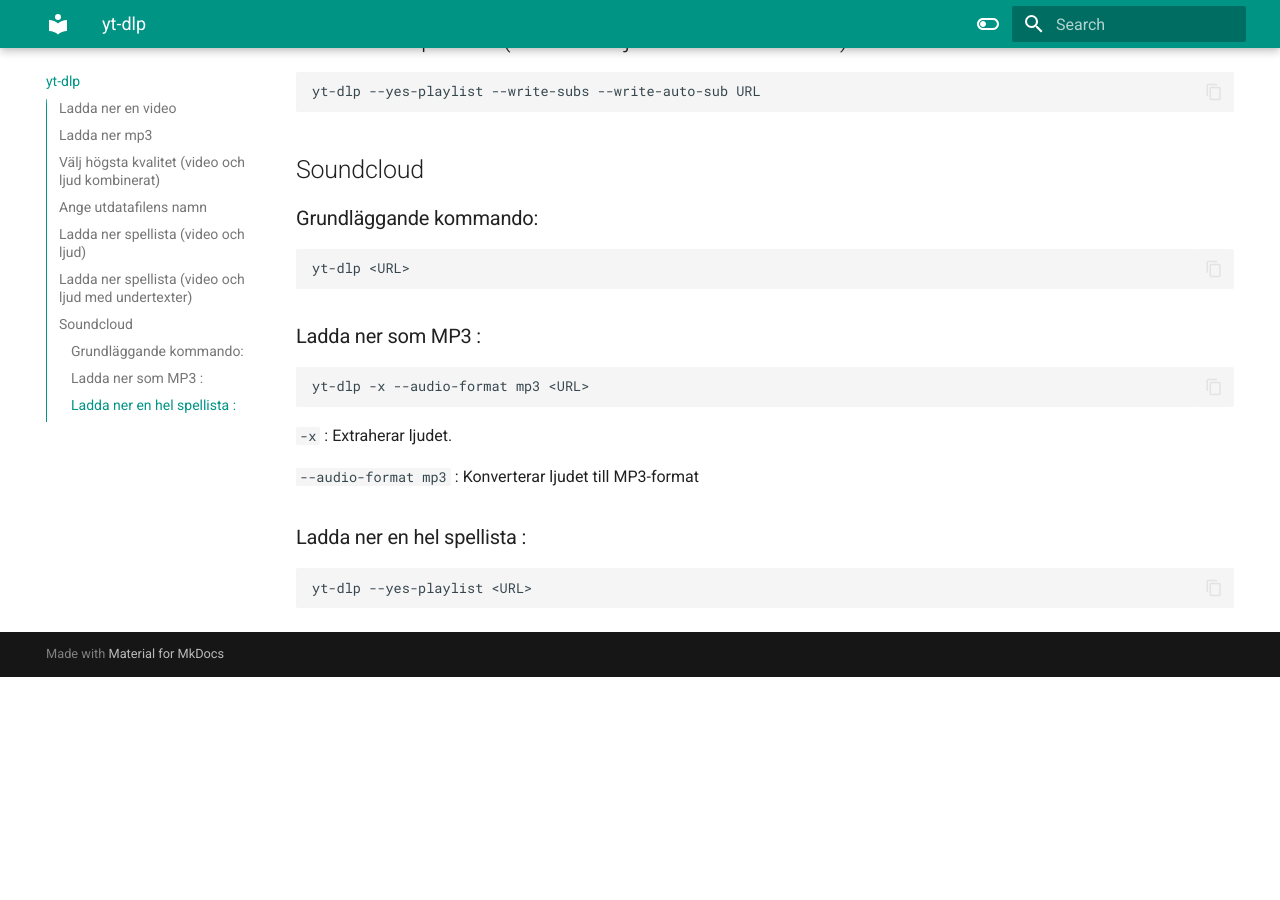
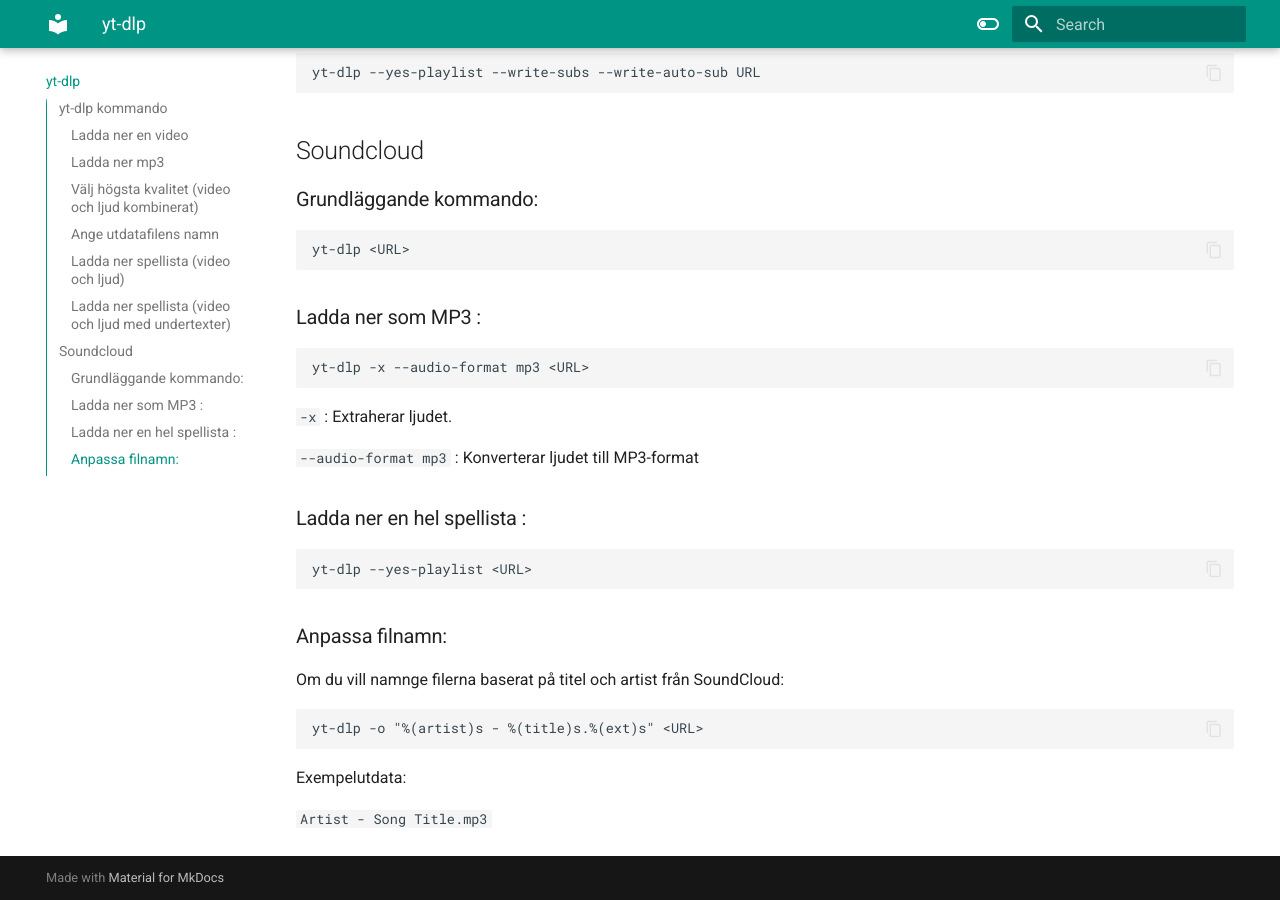
Before and after one commit to wahlstrommm/yt-dlp, an MkDocs documentation site: the page built from docs/index.md, in a window 1280 px wide and 900 px high, scrolled down 862 px. Built offline with MkDocs 1.6.1 and Material for MkDocs 9.7.7, drawn with Linux system fonts in a browser that asks for light colours; before the commit the page ends 1539 px from its top, so only the background shows below that.

Commit message:
Update md with soundcloud info

````diff
--- a/docs/index.md
+++ b/docs/index.md
@@ -1,36 +1,38 @@
 # yt-dlp
 
-## Ladda ner en video
+## yt-dlp kommando
+
+### Ladda ner en video
 
 ```bash
 yt-dlp URL
 ```
 
-## Ladda ner mp3
+### Ladda ner mp3
 
 ```bash
 yt-dlp -x --audio-format mp3 URL
 ```
 
-## Välj högsta kvalitet (video och ljud kombinerat)
+### Välj högsta kvalitet (video och ljud kombinerat)
 
 ```bash
 yt-dlp -f best URL
 ```
 
-## Ange utdatafilens namn
+### Ange utdatafilens namn
 
 ```bash
 yt-dlp -o "%(title)s.%(ext)s" URL
 ```
 
-## Ladda ner spellista (video och ljud)
+### Ladda ner spellista (video och ljud)
 
 ```bash
 yt-dlp --yes-playlist URL
 ```
 
-## Ladda ner spellista (video och ljud med undertexter)
+### Ladda ner spellista (video och ljud med undertexter)
 
 ```bash
 yt-dlp --yes-playlist --write-subs --write-auto-sub URL
@@ -65,3 +67,17 @@
 ```bash
 yt-dlp --yes-playlist <URL>
 ```
+
+### Anpassa filnamn:
+
+Om du vill namnge filerna baserat på titel och artist från SoundCloud:
+
+```bash
+yt-dlp -o "%(artist)s - %(title)s.%(ext)s" <URL>
+```
+
+Exempelutdata:
+
+``
+Artist - Song Title.mp3
+``
````
